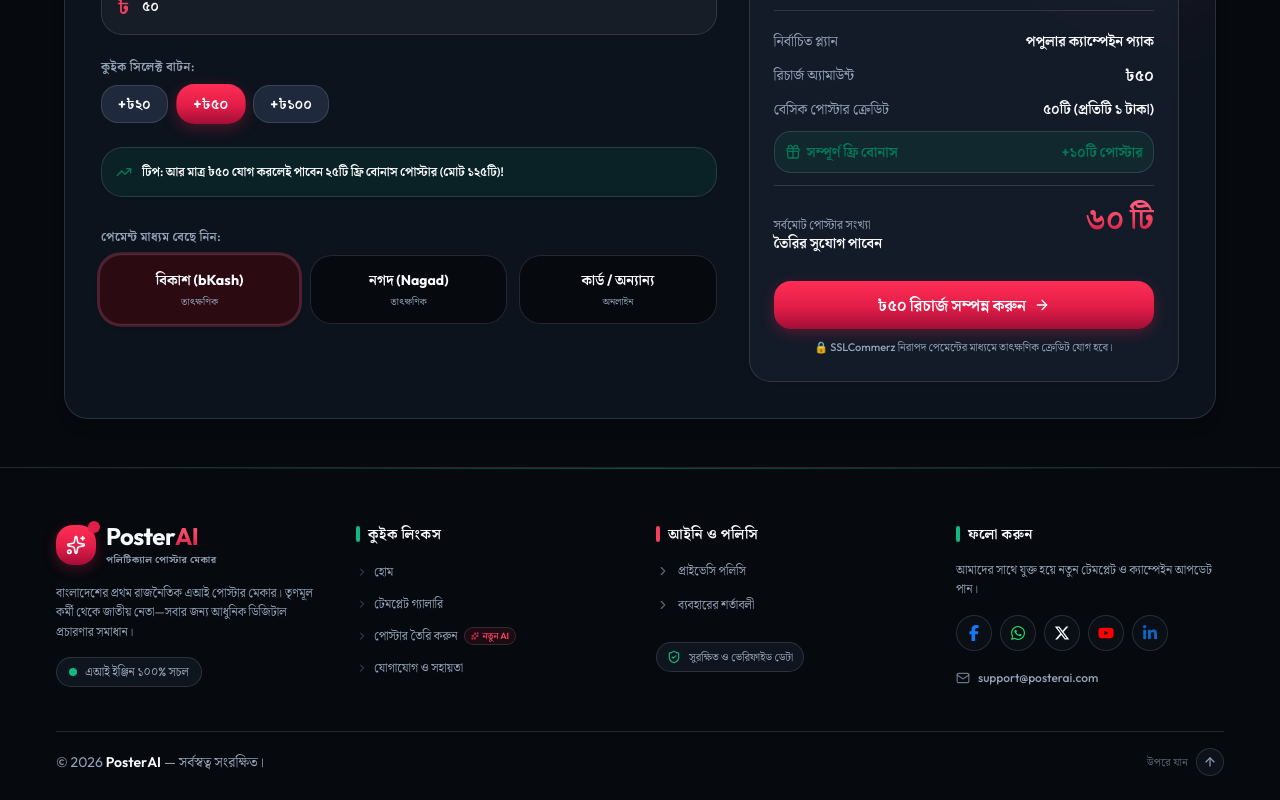
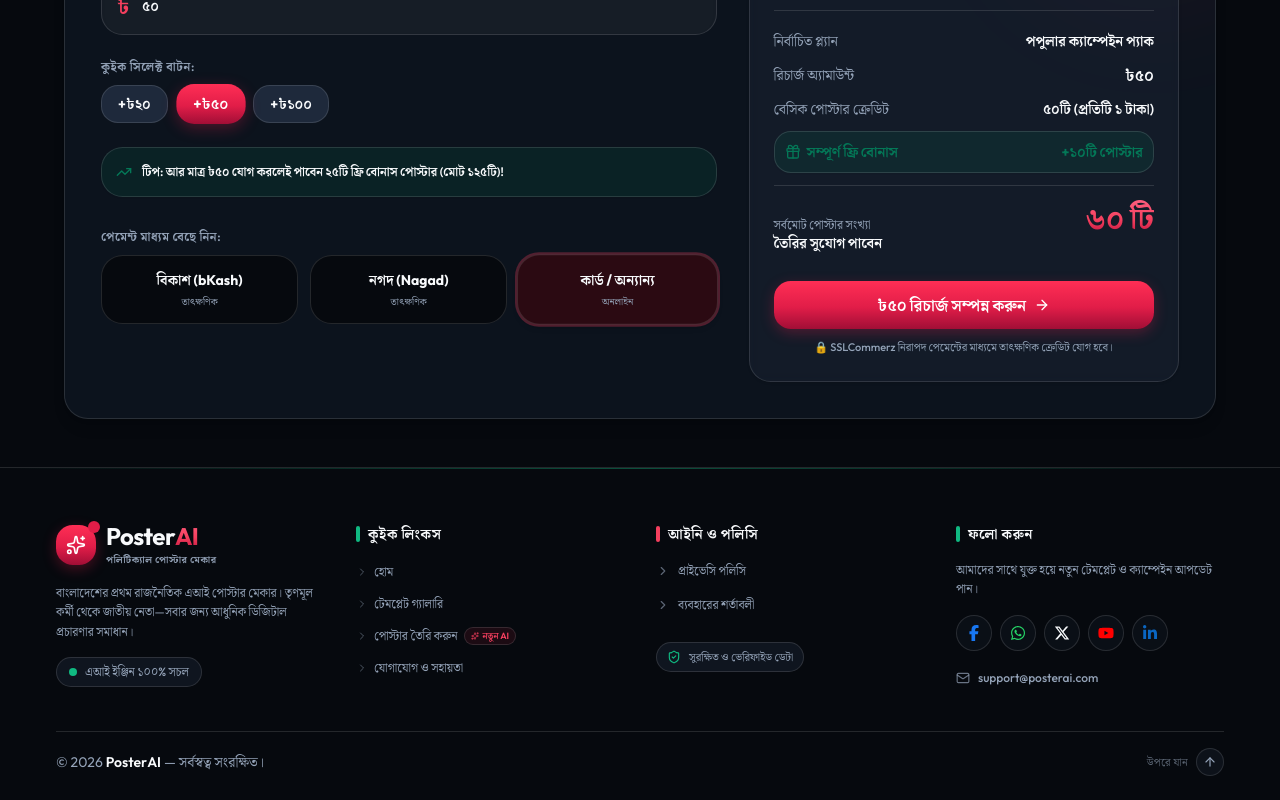
Before and after one commit to hridoy-web/Ai_political_poster_Frontend, a Next.js app: page /recharge in a window 1280 px wide. Shown: the part 1380-2180 px from the top of the page. Built offline with nearby package versions, Linux system fonts and the light colour scheme; no server answers.

Commit message:
fix(recharge): set card / others as the default selected payment method

```diff
--- a/src/modules/recharge/client/recharge-client.tsx
+++ b/src/modules/recharge/client/recharge-client.tsx
@@ -45,7 +45,7 @@ export function RechargeClient({
 
   const [selectedPlanId, setSelectedPlanId] = useState<string>("campaign");
   const [displayAmount, setDisplayAmount] = useState<string>("৫০");
-  const [selectedPayment, setSelectedPayment] = useState<string>("bkash");
+  const [selectedPayment, setSelectedPayment] = useState<string>("card");
   const [isSubmitting, setIsSubmitting] = useState(false);
   const [errorMessage, setErrorMessage] = useState<string | null>(null);
   const paymentStatus = searchParams?.get("status");
```
